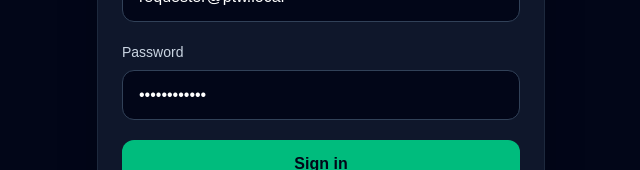
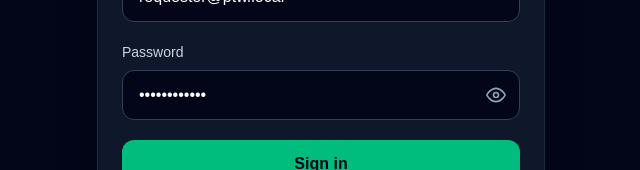
Before and after one commit to duttaanirban/ptw, a Next.js app in the folder frontend/: page /login in a window 1280 px wide. Shown: the part 390-560 px from the top of the page, without its empty margins (319-959 px from the left). Built offline with nearby package versions, Linux system fonts and the light colour scheme; no server answers.

Commit message:
added eye visibility

```diff
--- a/frontend/src/app/login/page.tsx
+++ b/frontend/src/app/login/page.tsx
@@ -19,6 +19,7 @@ export default function LoginPage() {
 
   const [email, setEmail] = useState("requester@ptw.local");
   const [password, setPassword] = useState("Password123!");
+  const [showPassword, setShowPassword] = useState(false);
   const [loading, setLoading] = useState(false);
   const [error, setError] = useState("");
 
@@ -112,15 +113,67 @@ export default function LoginPage() {
                 Password
               </label>
 
+              <div className="relative">
                 <input
-                type="password"
+                  type={showPassword ? "text" : "password"}
                   value={password}
                   onChange={(event) =>
                     setPassword(event.target.value)
                   }
                   required
-                className="w-full rounded-xl border border-slate-700 bg-slate-950 px-4 py-3 text-white outline-none focus:border-emerald-500"
+                  className="w-full rounded-xl border border-slate-700 bg-slate-950 px-4 py-3 pr-12 text-white outline-none focus:border-emerald-500"
                 />
+
+                <button
+                  type="button"
+                  onClick={() =>
+                    setShowPassword((current) => !current)
+                  }
+                  aria-label={
+                    showPassword
+                      ? "Hide password"
+                      : "Show password"
+                  }
+                  title={
+                    showPassword
+                      ? "Hide password"
+                      : "Show password"
+                  }
+                  className="absolute inset-y-0 right-0 flex w-12 items-center justify-center text-slate-400 transition hover:text-white focus:outline-none"
+                >
+                  {showPassword ? (
+                    <svg
+                      aria-hidden="true"
+                      className="h-5 w-5"
+                      fill="none"
+                      stroke="currentColor"
+                      strokeLinecap="round"
+                      strokeLinejoin="round"
+                      strokeWidth="2"
+                      viewBox="0 0 24 24"
+                    >
+                      <path d="M17.94 17.94A10.07 10.07 0 0 1 12 20C7 20 2.73 16.89 1 12a18.45 18.45 0 0 1 5.06-6.94" />
+                      <path d="M9.9 4.24A9.12 9.12 0 0 1 12 4c5 0 9.27 3.11 11 8a18.5 18.5 0 0 1-2.16 3.19" />
+                      <path d="M14.12 14.12a3 3 0 0 1-4.24-4.24" />
+                      <path d="M1 1l22 22" />
+                    </svg>
+                  ) : (
+                    <svg
+                      aria-hidden="true"
+                      className="h-5 w-5"
+                      fill="none"
+                      stroke="currentColor"
+                      strokeLinecap="round"
+                      strokeLinejoin="round"
+                      strokeWidth="2"
+                      viewBox="0 0 24 24"
+                    >
+                      <path d="M1 12s4-8 11-8 11 8 11 8-4 8-11 8-11-8-11-8Z" />
+                      <circle cx="12" cy="12" r="3" />
+                    </svg>
+                  )}
+                </button>
+              </div>
             </div>
 
             {error && (
```
Lines whose indentation alone changed are shown as unchanged.
